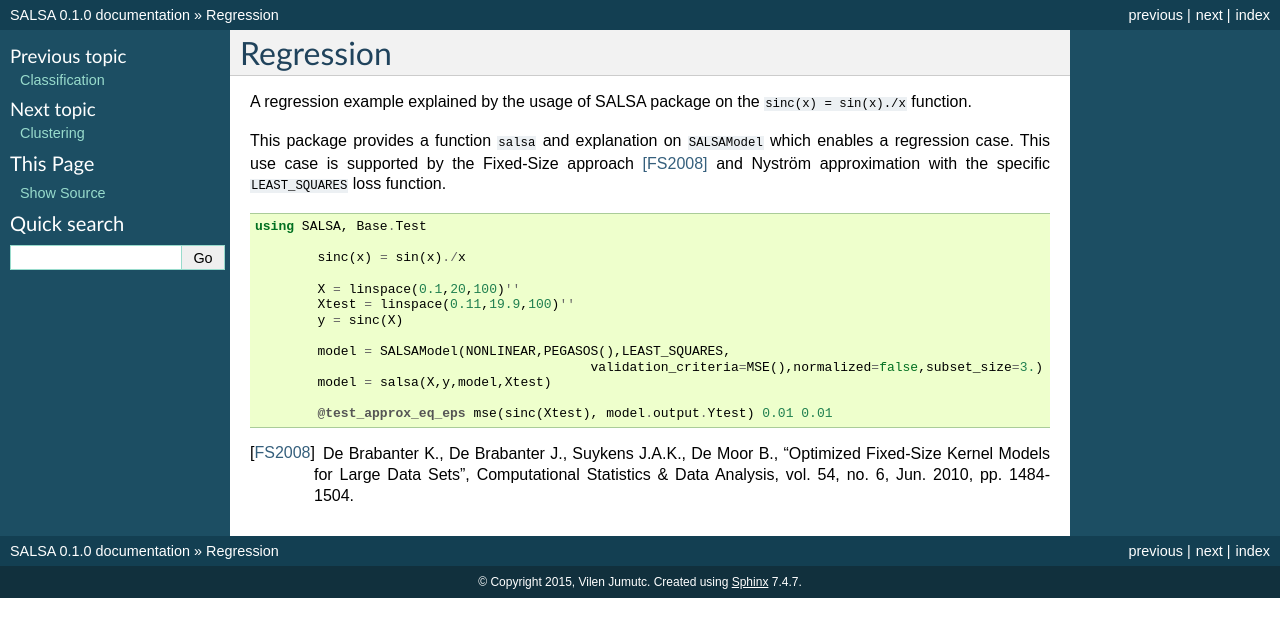
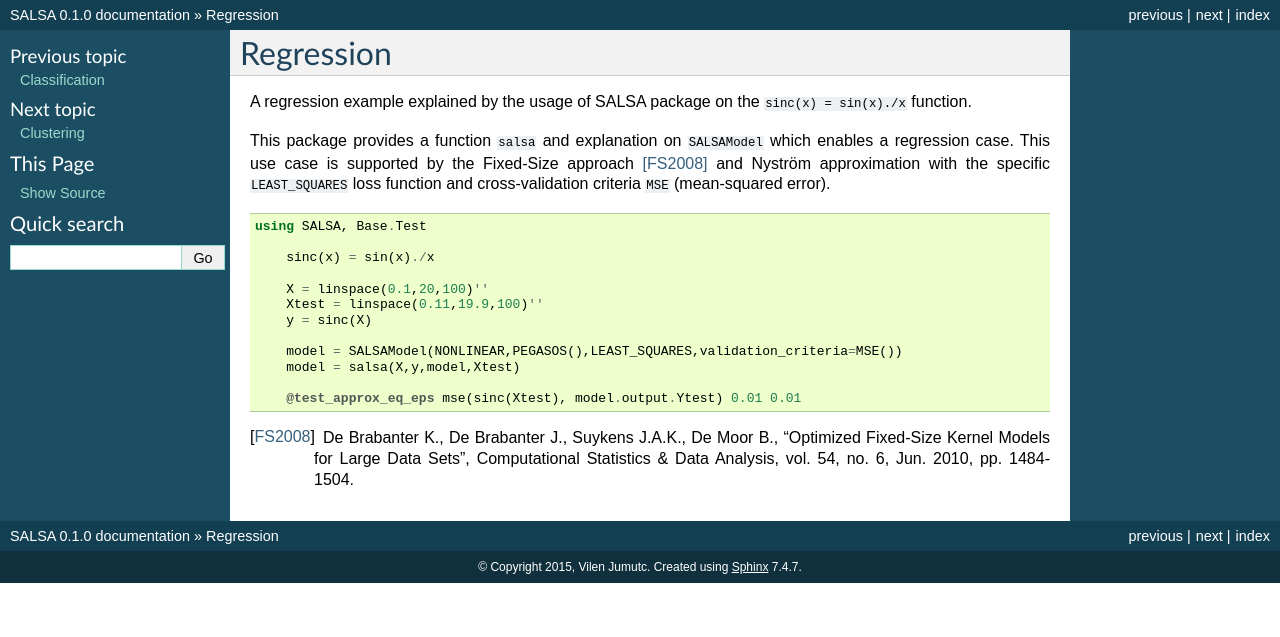
Before and after one commit to jumutc/SALSA.jl, a Sphinx documentation site: the page built from docs/source/regression.rst, in a window 1280 px wide. Shown: the top 637 px of the page. Built offline with Sphinx 7.4.7, drawn with Linux system fonts in a browser that asks for light colours; formulas are drawn with MathJax 3.

Commit message:
sphynx docs: regression case added

```diff
--- a/docs/source/regression.rst
+++ b/docs/source/regression.rst
@@ -4,22 +4,21 @@ Regression
 A regression example explained by the usage of SALSA package on the ``sinc(x) = sin(x)./x`` function.
 
 
-This package provides a function ``salsa`` and explanation on ``SALSAModel`` which enables a regression case. This use case is supported by the Fixed-Size approach [FS2008]_ and :doc:`Nyström approximation <nystrom.rst>` with the specific ``LEAST_SQUARES`` loss function.
+This package provides a function ``salsa`` and explanation on ``SALSAModel`` which enables a regression case. This use case is supported by the Fixed-Size approach [FS2008]_ and :doc:`Nyström approximation <nystrom.rst>` with the specific ``LEAST_SQUARES`` loss function and cross-validation criteria ``MSE`` (mean-squared error).
 
 .. code-block:: julia
 
-        using SALSA, Base.Test
+    using SALSA, Base.Test
 
-		sinc(x) = sin(x)./x
+	sinc(x) = sin(x)./x
 
-		X = linspace(0.1,20,100)''
-		Xtest = linspace(0.11,19.9,100)''
-		y = sinc(X)
+	X = linspace(0.1,20,100)''
+	Xtest = linspace(0.11,19.9,100)''
+	y = sinc(X)
 
-		model = SALSAModel(NONLINEAR,PEGASOS(),LEAST_SQUARES,
-						   validation_criteria=MSE(),normalized=false,subset_size=3.)
-		model = salsa(X,y,model,Xtest)
+	model = SALSAModel(NONLINEAR,PEGASOS(),LEAST_SQUARES,validation_criteria=MSE())
+	model = salsa(X,y,model,Xtest)
 
-		@test_approx_eq_eps mse(sinc(Xtest), model.output.Ytest) 0.01 0.01
+	@test_approx_eq_eps mse(sinc(Xtest), model.output.Ytest) 0.01 0.01
 
 .. [FS2008] De Brabanter K., De Brabanter J., Suykens J.A.K., De Moor B., "Optimized Fixed-Size Kernel Models for Large Data Sets", Computational Statistics & Data Analysis, vol. 54, no. 6, Jun. 2010, pp. 1484-1504.
```
